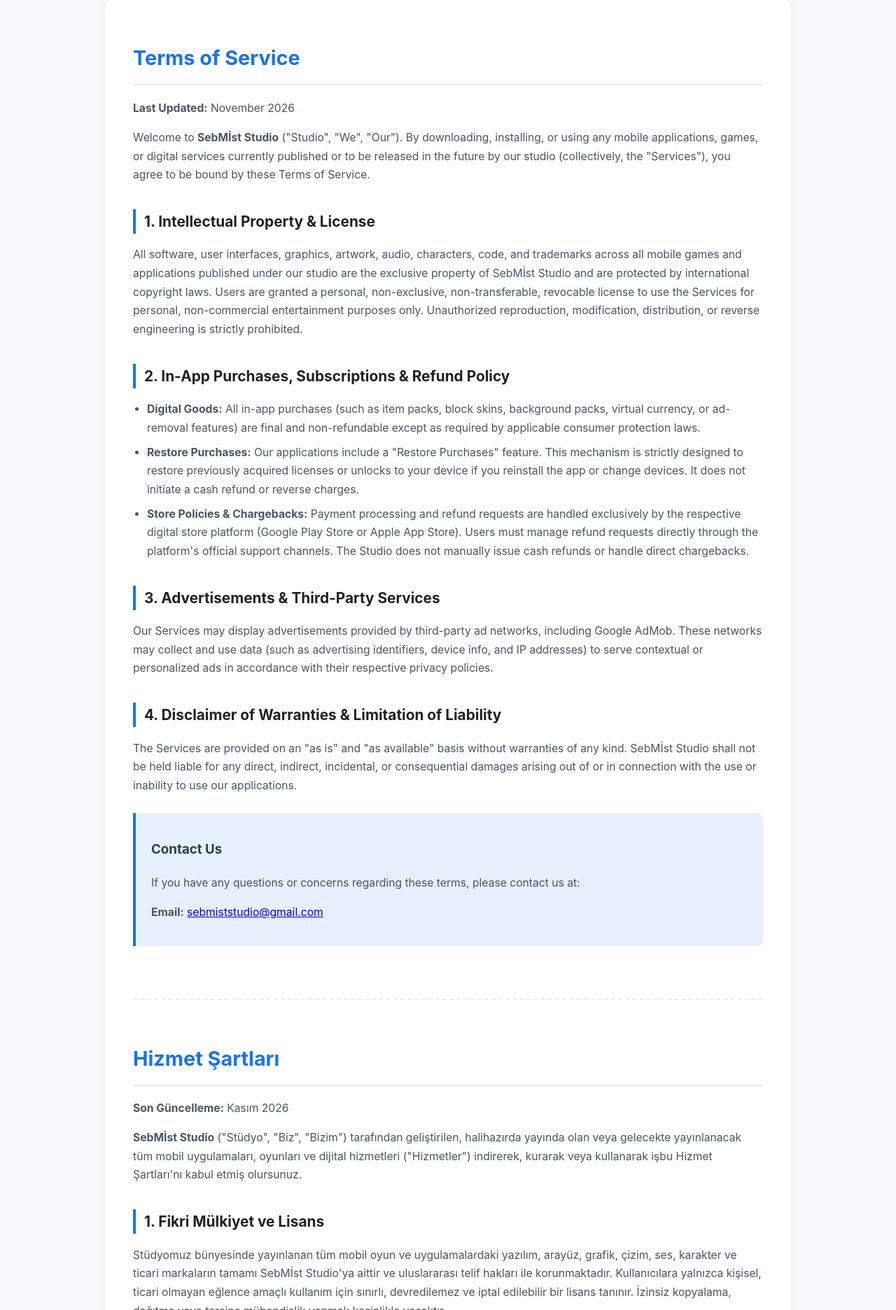
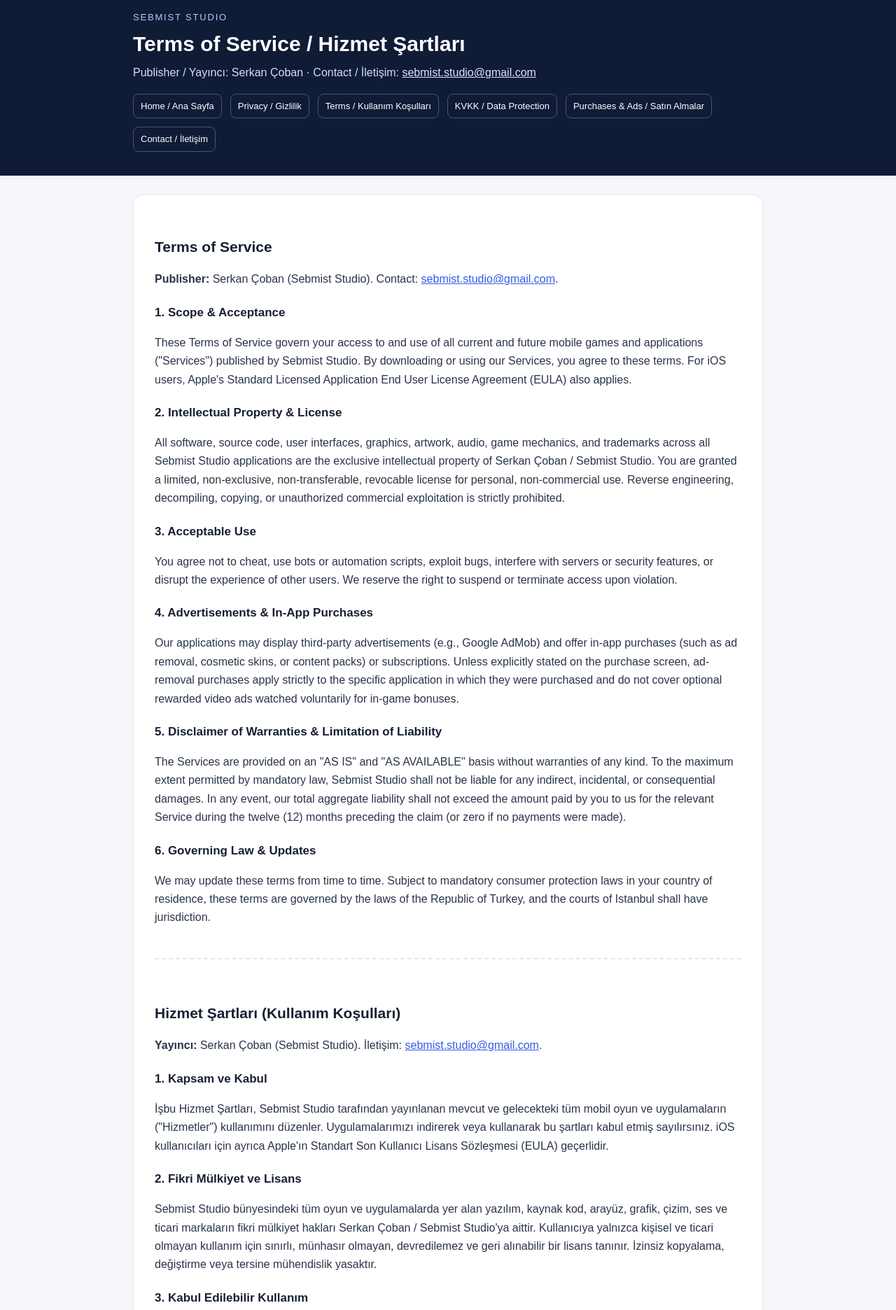
Before and after one commit to serata3434-prog/blockglass-site, a plain HTML site: page hizmet-sartlari.html in a window 1280 px wide. Shown: the part 20-1892 px from the top of the page at 70% size. Drawn offline with Linux system fonts and the light colour scheme.

Commit message:
Update hizmet-sartlari.html

```diff
--- a/hizmet-sartlari.html
+++ b/hizmet-sartlari.html
@@ -1,89 +1,74 @@
-<!DOCTYPE html>
+<!doctype html>
 <html lang="en">
 <head>
-    <meta charset="UTF-8">
-    <meta name="viewport" content="width=device-width, initial-scale=1.0">
-    <title>SebMİst Studio - Terms of Service / Hizmet Şartları</title>
-    <style>
-        body { font-family: -apple-system, BlinkMacSystemFont, "Segoe UI", Roboto, sans-serif; line-height: 1.7; color: #2c3e50; background-color: #f8f9fa; margin: 0; padding: 20px; }
-        .container { max-width: 900px; margin: 0 auto; background: #ffffff; padding: 40px; border-radius: 12px; box-shadow: 0 4px 20px rgba(0,0,0,0.06); }
-        h1 { color: #1a73e8; border-bottom: 2px solid #eaeaea; padding-bottom: 12px; font-size: 1.8rem; }
-        h2 { color: #202124; margin-top: 35px; font-size: 1.3rem; border-left: 4px solid #1a73e8; padding-left: 12px; }
-        p, li { color: #4a5568; font-size: 0.98rem; }
-        ul { padding-left: 20px; margin-bottom: 20px; }
-        li { margin-bottom: 8px; }
-        .contact-box { background: #e8f0fe; border-left: 4px solid #1a73e8; padding: 18px 22px; margin: 25px 0; border-radius: 0 8px 8px 0; }
-        .lang-section { margin-bottom: 60px; border-bottom: 2px dashed #eee; padding-bottom: 50px; }
-        footer { text-align: center; margin-top: 50px; padding-top: 20px; border-top: 1px solid #eaeaea; font-size: 0.85rem; color: #718096; }
-    </style>
+<meta charset="utf-8">
+<meta name="viewport" content="width=device-width,initial-scale=1">
+<meta name="description" content="Sebmist Studio Official Legal Hub">
+<title>Terms of Service | Sebmist Studio</title>
+<style>:root{color-scheme:light;--bg:#f5f7fb;--ink:#172033;--muted:#5d687c;--line:#e3e8f0;--brand:#315be8}
+*{box-sizing:border-box}body{margin:0;background:var(--bg);color:var(--ink);font:16px/1.65 Arial,Helvetica,sans-serif}
+header{background:#101b36;color:#fff;padding:34px 20px}header .wrap,main,.foot{max-width:900px;margin:auto}
+.brand{font-size:13px;letter-spacing:.14em;text-transform:uppercase;color:#b8c8ff}
+h1{font-size:30px;line-height:1.2;margin:10px 0}header p{color:#d5def7;margin:8px 0 0}
+main{background:#fff;margin:26px auto;padding:30px;border:1px solid var(--line);border-radius:16px}
+h2{font-size:21px;margin:28px 0 8px}h3{font-size:17px;margin:20px 0 6px}
+p,li{color:#293449}a{color:var(--brand)}.notice{background:#f0f4ff;border:1px solid #c6d6ff;padding:14px;border-radius:10px}
+nav{display:flex;flex-wrap:wrap;gap:12px;margin-top:16px}nav a{color:#fff;text-decoration:none;border:1px solid #45557b;padding:6px 10px;border-radius:8px;font-size:13px}
+small,.muted{color:var(--muted)}footer{max-width:900px;margin:0 auto;padding:4px 20px 30px;color:var(--muted);font-size:13px}
+.lang{border-top:2px dashed var(--line);margin-top:44px;padding-top:32px}
+</style>
 </head>
 <body>
-<div class="container">
-
-    <!-- ENGLISH SECTION -->
-    <div class="lang-section">
-        <h1>Terms of Service</h1>
-        <p><strong>Last Updated:</strong> November 2026</p>
-
-        <p>Welcome to <strong>SebMİst Studio</strong> ("Studio", "We", "Our"). By downloading, installing, or using any mobile applications, games, or digital services currently published or to be released in the future by our studio (collectively, the "Services"), you agree to be bound by these Terms of Service.</p>
-
-        <h2>1. Intellectual Property & License</h2>
-        <p>All software, user interfaces, graphics, artwork, audio, characters, code, and trademarks across all mobile games and applications published under our studio are the exclusive property of SebMİst Studio and are protected by international copyright laws. Users are granted a personal, non-exclusive, non-transferable, revocable license to use the Services for personal, non-commercial entertainment purposes only. Unauthorized reproduction, modification, distribution, or reverse engineering is strictly prohibited.</p>
-
-        <h2>2. In-App Purchases, Subscriptions & Refund Policy</h2>
-        <ul>
-            <li><strong>Digital Goods:</strong> All in-app purchases (such as item packs, block skins, background packs, virtual currency, or ad-removal features) are final and non-refundable except as required by applicable consumer protection laws.</li>
-            <li><strong>Restore Purchases:</strong> Our applications include a "Restore Purchases" feature. This mechanism is strictly designed to restore previously acquired licenses or unlocks to your device if you reinstall the app or change devices. It does not initiate a cash refund or reverse charges.</li>
-            <li><strong>Store Policies & Chargebacks:</strong> Payment processing and refund requests are handled exclusively by the respective digital store platform (Google Play Store or Apple App Store). Users must manage refund requests directly through the platform's official support channels. The Studio does not manually issue cash refunds or handle direct chargebacks.</li>
-        </ul>
-
-        <h2>3. Advertisements & Third-Party Services</h2>
-        <p>Our Services may display advertisements provided by third-party ad networks, including Google AdMob. These networks may collect and use data (such as advertising identifiers, device info, and IP addresses) to serve contextual or personalized ads in accordance with their respective privacy policies.</p>
-
-        <h2>4. Disclaimer of Warranties & Limitation of Liability</h2>
-        <p>The Services are provided on an "as is" and "as available" basis without warranties of any kind. SebMİst Studio shall not be held liable for any direct, indirect, incidental, or consequential damages arising out of or in connection with the use or inability to use our applications.</p>
-
-        <div class="contact-box">
-            <h3>Contact Us</h3>
-            <p>If you have any questions or concerns regarding these terms, please contact us at:</p>
-            <p><strong>Email:</strong> <a href="mailto:sebmiststudio@gmail.com">sebmiststudio@gmail.com</a></p>
-        </div>
-    </div>
-
-    <!-- TURKISH SECTION -->
-    <div>
-        <h1>Hizmet Şartları</h1>
-        <p><strong>Son Güncelleme:</strong> Kasım 2026</p>
-
-        <p><strong>SebMİst Studio</strong> ("Stüdyo", "Biz", "Bizim") tarafından geliştirilen, halihazırda yayında olan veya gelecekte yayınlanacak tüm mobil uygulamaları, oyunları ve dijital hizmetleri ("Hizmetler") indirerek, kurarak veya kullanarak işbu Hizmet Şartları'nı kabul etmiş olursunuz.</p>
-
-        <h2>1. Fikri Mülkiyet ve Lisans</h2>
-        <p>Stüdyomuz bünyesinde yayınlanan tüm mobil oyun ve uygulamalardaki yazılım, arayüz, grafik, çizim, ses, karakter ve ticari markaların tamamı SebMİst Studio'ya aittir ve uluslararası telif hakları ile korunmaktadır. Kullanıcılara yalnızca kişisel, ticari olmayan eğlence amaçlı kullanım için sınırlı, devredilemez ve iptal edilebilir bir lisans tanınır. İzinsiz kopyalama, dağıtma veya tersine mühendislik yapmak kesinlikle yasaktır.</p>
-
-        <h2>2. Uygulama İçi Satın Alımlar, Abonelikler ve İade Politikası</h2>
-        <ul>
-            <li><strong>Dijital Ürünler:</strong> Uygulama içi satın alımlar (özel paketler, blok görünümleri, arka plan paketleri, sanal para birimleri, reklam kaldırma vb.) nihai niteliktedir ve tüketici koruma kanunlarının zorunlu kıldığı durumlar haricinde iade edilmez.</li>
-            <li><strong>Satın Alımları Geri Yükle (Restore Purchases):</strong> Uygulamalarımızda yer alan "Satın Alımları Geri Yükle" düğmesi, daha önce satın alınmış lisansların (örneğin uygulamayı silip tekrar yüklediğinizde veya cihaz değiştirdiğinizde) cihaza geri getirilmesi içindir. Bu düğme nakit iadesi yapmaz veya para iade talebi oluşturmaz.</li>
-            <li><strong>Mağaza Kuralları ve İadeler:</strong> Ödeme tahsilatları ve resmi iade süreçleri tamamen ilgili platformun (Google Play Store veya Apple App Store) kurallarına tabidir. İade talepleri doğrudan mağazanın resmi destek merkezleri üzerinden yapılmalıdır. Stüdyomuz doğrudan nakit iadesi veya manuel geri ödeme gerçekleştirmez.</li>
-        </ul>
-
-        <h2>3. Reklamlar ve Üçüncü Taraf Hizmetler</h2>
-        <p>Hizmetlerimiz, Google AdMob dahil olmak üzere üçüncü taraf reklam ağları aracılığıyla reklamlar içerebilir. Bu ağlar, reklam sunmak amacıyla cihaz ve reklam kimliklerinizi kendi gizlilik politikaları çerçevesinde işleyebilir.</p>
-
-        <h2>4. Sorumluluk Sınırı</h2>
-        <p>Hizmetlerimiz "olduğu gibi" sunulur. SebMİst Studio, uygulamaların kesintisiz veya hatasız çalışacağını garanti etmez; kullanımdan doğabilecek doğrudan veya dolaylı zararlardan sorumlu tutulamaz.</p>
-
-        <div class="contact-box">
-            <h3>İletişim</h3>
-            <p>Bu şartlarla ilgili her türlü soru ve bildiriminiz için bizimle iletişime geçebilirsiniz:</p>
-            <p><strong>E-posta:</strong> <a href="mailto:sebmiststudio@gmail.com">sebmiststudio@gmail.com</a></p>
-        </div>
-    </div>
-
-    <footer>
-        <p>&copy; 2026 SebMİst Studio. All rights reserved.</p>
-    </footer>
-
-</div>
+<header>
+  <div class="wrap">
+    <div class="brand">Sebmist Studio</div>
+    <h1>Terms of Service / Hizmet Şartları</h1>
+    <p>Publisher / Yayıncı: Serkan Çoban · Contact / İletişim: <a style="color:#dbe5ff" href="mailto:sebmist.studio@gmail.com">sebmist.studio@gmail.com</a></p>
+    <nav>
+      <a href="index.html">Home / Ana Sayfa</a>
+      <a href="privacy-policy.html">Privacy / Gizlilik</a>
+      <a href="terms.html">Terms / Kullanım Koşulları</a>
+      <a href="kvkk.html">KVKK / Data Protection</a>
+      <a href="purchases.html">Purchases & Ads / Satın Almalar</a>
+      <a href="contact.html">Contact / İletişim</a>
+    </nav>
+  </div>
+</header>
+<main>
+  <section>
+    <h2>Terms of Service</h2>
+<p><strong>Publisher:</strong> Serkan Çoban (Sebmist Studio). Contact: <a href="mailto:sebmist.studio@gmail.com">sebmist.studio@gmail.com</a>.</p>
+<h3>1. Scope & Acceptance</h3>
+<p>These Terms of Service govern your access to and use of all current and future mobile games and applications ("Services") published by Sebmist Studio. By downloading or using our Services, you agree to these terms. For iOS users, Apple's Standard Licensed Application End User License Agreement (EULA) also applies.</p>
+<h3>2. Intellectual Property & License</h3>
+<p>All software, source code, user interfaces, graphics, artwork, audio, game mechanics, and trademarks across all Sebmist Studio applications are the exclusive intellectual property of Serkan Çoban / Sebmist Studio. You are granted a limited, non-exclusive, non-transferable, revocable license for personal, non-commercial use. Reverse engineering, decompiling, copying, or unauthorized commercial exploitation is strictly prohibited.</p>
+<h3>3. Acceptable Use</h3>
+<p>You agree not to cheat, use bots or automation scripts, exploit bugs, interfere with servers or security features, or disrupt the experience of other users. We reserve the right to suspend or terminate access upon violation.</p>
+<h3>4. Advertisements & In-App Purchases</h3>
+<p>Our applications may display third-party advertisements (e.g., Google AdMob) and offer in-app purchases (such as ad removal, cosmetic skins, or content packs) or subscriptions. Unless explicitly stated on the purchase screen, ad-removal purchases apply strictly to the specific application in which they were purchased and do not cover optional rewarded video ads watched voluntarily for in-game bonuses.</p>
+<h3>5. Disclaimer of Warranties & Limitation of Liability</h3>
+<p>The Services are provided on an "AS IS" and "AS AVAILABLE" basis without warranties of any kind. To the maximum extent permitted by mandatory law, Sebmist Studio shall not be liable for any indirect, incidental, or consequential damages. In any event, our total aggregate liability shall not exceed the amount paid by you to us for the relevant Service during the twelve (12) months preceding the claim (or zero if no payments were made).</p>
+<h3>6. Governing Law & Updates</h3>
+<p>We may update these terms from time to time. Subject to mandatory consumer protection laws in your country of residence, these terms are governed by the laws of the Republic of Turkey, and the courts of Istanbul shall have jurisdiction.</p>
+  </section>
+  <section class="lang">
+    <h2>Hizmet Şartları (Kullanım Koşulları)</h2>
+<p><strong>Yayıncı:</strong> Serkan Çoban (Sebmist Studio). İletişim: <a href="mailto:sebmist.studio@gmail.com">sebmist.studio@gmail.com</a>.</p>
+<h3>1. Kapsam ve Kabul</h3>
+<p>İşbu Hizmet Şartları, Sebmist Studio tarafından yayınlanan mevcut ve gelecekteki tüm mobil oyun ve uygulamaların ("Hizmetler") kullanımını düzenler. Uygulamalarımızı indirerek veya kullanarak bu şartları kabul etmiş sayılırsınız. iOS kullanıcıları için ayrıca Apple'ın Standart Son Kullanıcı Lisans Sözleşmesi (EULA) geçerlidir.</p>
+<h3>2. Fikri Mülkiyet ve Lisans</h3>
+<p>Sebmist Studio bünyesindeki tüm oyun ve uygulamalarda yer alan yazılım, kaynak kod, arayüz, grafik, çizim, ses ve ticari markaların fikri mülkiyet hakları Serkan Çoban / Sebmist Studio'ya aittir. Kullanıcıya yalnızca kişisel ve ticari olmayan kullanım için sınırlı, münhasır olmayan, devredilemez ve geri alınabilir bir lisans tanınır. İzinsiz kopyalama, değiştirme veya tersine mühendislik yasaktır.</p>
+<h3>3. Kabul Edilebilir Kullanım</h3>
+<p>Uygulamalarda hile yapmak, bot/otomasyon kullanmak, yazılım açıklarını kötüye kullanmak veya güvenlik önlemlerini aşmaya çalışmak yasaktır. İhlal durumunda erişim kısıtlanabilir.</p>
+<h3>4. Reklamlar ve Uygulama İçi Satın Alımlar</h3>
+<p>Uygulamalarımızda üçüncü taraf reklamlar (Google AdMob vb.) gösterilebilir ve uygulama içi satın alımlar (reklam kaldırma, görsel paketler vb.) veya abonelikler sunulabilir. Satın alma ekranında aksi açıkça belirtilmedikçe, reklam kaldırma satın alımı yalnızca satın alındığı ilgili uygulamada geçerlidir ve kullanıcının oyun içi ödül kazanmak için kendi isteğiyle izlediği "ödüllü video reklamları" kapsamaz.</p>
+<h3>5. Garanti Reddi ve Sorumluluk Sınırı</h3>
+<p>Hizmetler "OLDUĞU GİBİ" ve "MEVCUT OLDUĞU ŞEKLİYLE" sunulur. Emredici hukuk kurallarının izin verdiği azami ölçüde Sebmist Studio dolaylı veya arızi zararlardan sorumlu tutulamaz. Her halükarda stüdyomuzun toplam tazminat sorumluluğu, talepten önceki son on iki (12) ay içinde ilgili hizmet için tarafımıza ödediğiniz tutarla (ücretsiz kullanımlarda sıfır TL ile) sınırlıdır.</p>
+<h3>6. Uygulanacak Hukuk ve Değişiklikler</h3>
+<p>Bu şartlar zaman zaman güncellenebilir. İkamet ettiğiniz ülkedeki emredici tüketici hakları saklı kalmak üzere, işbu şartlar Türkiye Cumhuriyeti kanunlarına tabidir ve uyuşmazlıklarda İstanbul mahkemeleri yetkilidir.</p>
+  </section>
+  <p class="muted" style="margin-top:30px;">Last Updated / Son Güncelleme: 15 November 2026</p>
+</main>
+<footer>© 2026 Sebmist Studio. Sebmist Studio is the developer brand operated by Serkan Çoban. All rights reserved.</footer>
 </body>
 </html>
```
